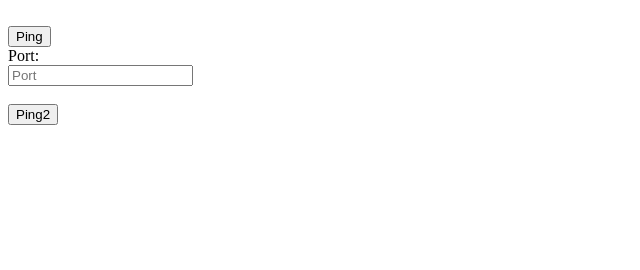
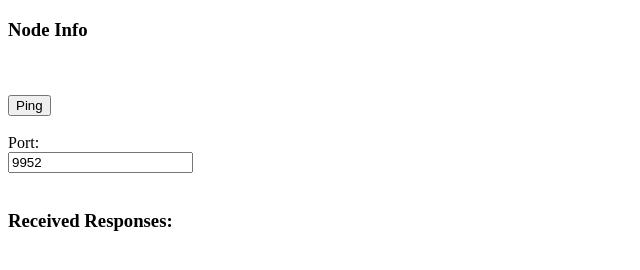
Before and after one commit to wintheer/P2P_IoT, a website: page public/index.html in a window 1280 px wide. Shown: the whole page, without its empty margins (0-640 px from the left). Drawn offline with nearby package versions, Linux system fonts and the light colour scheme; no server answers.

Commit message:
Update index.html

```diff
--- a/public/index.html
+++ b/public/index.html
@@ -9,13 +9,14 @@
 </head>
 <html>
    <body>
-        <div id="myInfo"></div>
-        <br>
-        <button type="button" onclick="ping()">Ping</button>
-        <br>
+        <div id="myInfo"><h3>Node Info</h3></div>
+        <br><br>
+        <!--<button type="button" onclick="ping()">Ping</button>-->
+        <button type="button" onclick="ping2()">Ping</button>
+        <br><br>
         Port:<br>
-        <input type="text" id="Port" placeholder="Port">
+        <input type="text" id="Port" placeholder="Port for Ping " value="9952">
         <br><br>
-        <button type="button" onclick="ping2()">Ping2</button>
+        <div id="receivedInfo"><h3>Received Responses:</h3></div>
    </body>
 </html>
```
